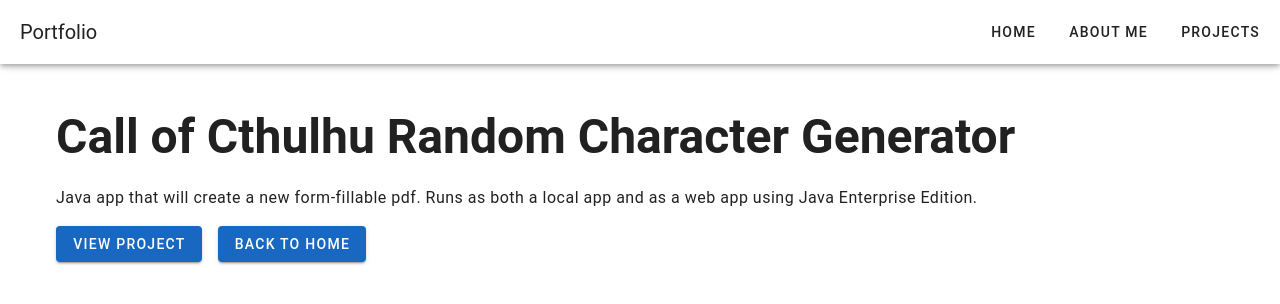
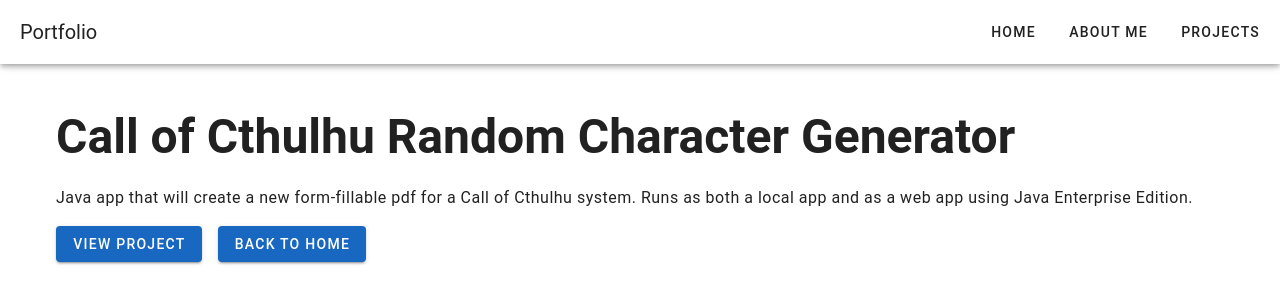
Before and after one commit to walden-hart/Portfolio-Website, a Vue app: page /projects/character-generator in a window 1280 px wide. Shown: the top 304 px of the page. Built offline with nearby package versions, Linux system fonts and the light colour scheme.

Commit message:
Added Form project

```diff
--- a/src/data/projects.ts
+++ b/src/data/projects.ts
@@ -20,7 +20,7 @@
     title: 'Call of Cthulhu Random Character Generator',
     description: 'An app that will quickly generate a new Call of Cthulhu character sheet.',
     details:
-      'Java app that will create a new form-fillable pdf. Runs as both a local app and as a web app using Java Enterprise Edition.',
+      'Java app that will create a new form-fillable pdf for a Call of Cthulhu system. Runs as both a local app and as a web app using Java Enterprise Edition.',
     link: 'https://coc.hartwolf.com'
   },
   {
@@ -30,5 +30,13 @@
     details:
       'Rust app that will use a graph-based system to allow the user to take notes and tie them to a location on a provided map.',
     link: 'https://github.com/walden-hart/NodePad-rs'
+  },
+  {
+    id: 'form-sample',
+    title: 'Form Sample',
+    description: 'A sample Spring Boot form that takes basic information and displays a list of submitted information',
+    details:
+      'Spring Boot based Java webapp that uses a form to have the user submit some basic information, and stores that in a basic H2 database for persistance. The app will also display all previous submissions in the results page',
+    link: 'https://github.com/walden-hart/FormSample'
   }
 ];
```
